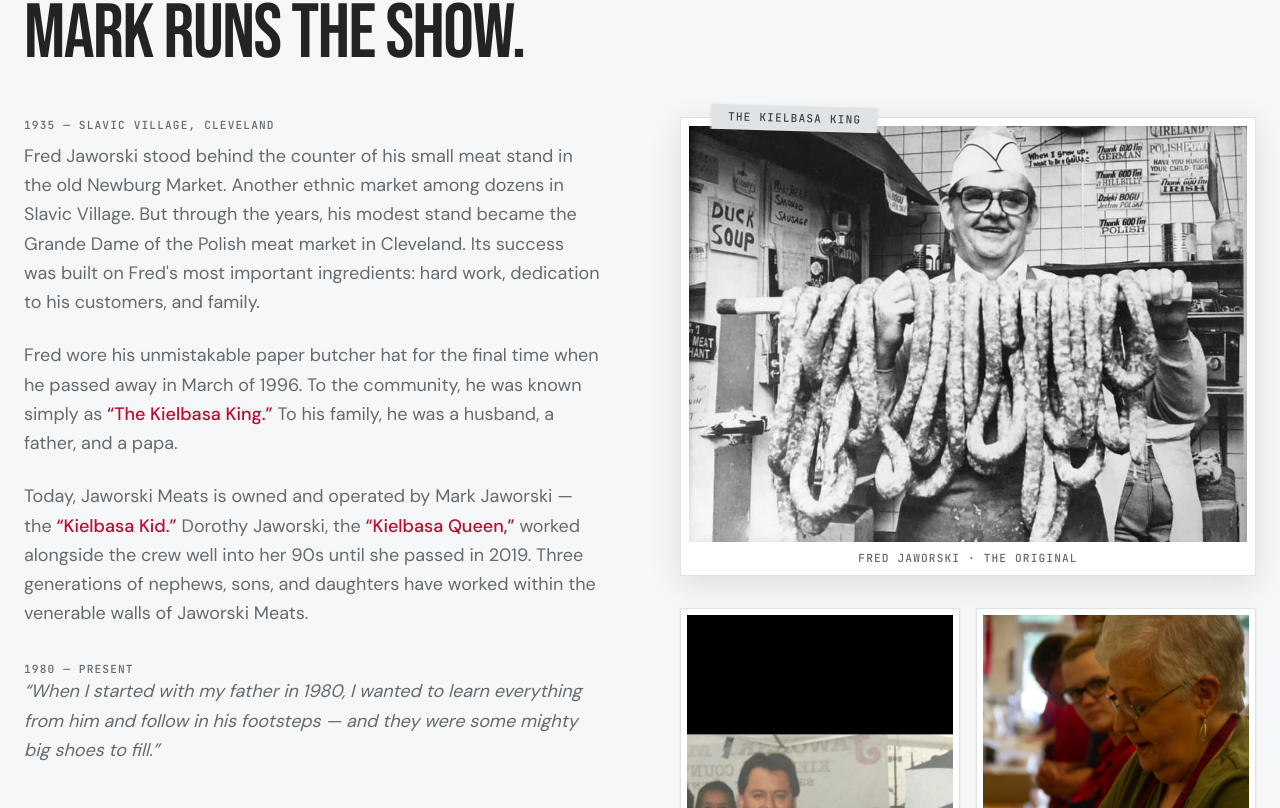
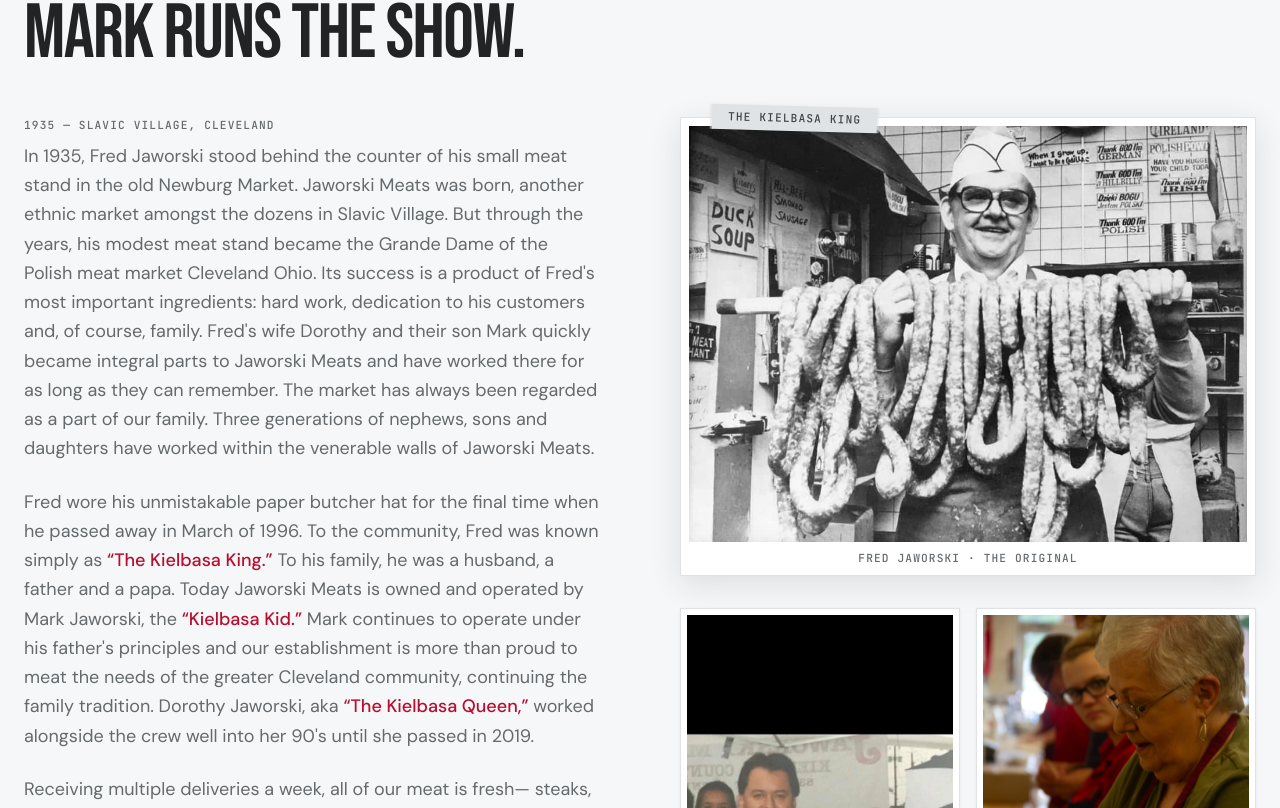
Before and after one commit to singar77-sys/jaworkis, a Next.js app: page / in a window 1280 px wide. Shown: the part 1052-1860 px from the top of the page. Built offline with nearby package versions, Linux system fonts and the light colour scheme; no server answers.

Commit message:
Heritage: replace with full original Our Story text

```diff
--- a/src/components/Heritage.tsx
+++ b/src/components/Heritage.tsx
@@ -26,43 +26,54 @@
             <ScrollReveal delay={0.1}>
               <p className="text-label text-accent mb-2">1935 &mdash; Slavic Village, Cleveland</p>
               <p className="text-lg leading-relaxed text-fg-muted">
-                Fred Jaworski stood behind the counter of his small meat stand
-                in the old Newburg Market. Another ethnic market among dozens in
-                Slavic Village. But through the years, his modest stand became
-                the Grande Dame of the Polish meat market in Cleveland. Its
-                success was built on Fred&apos;s most important ingredients: hard
-                work, dedication to his customers, and family.
+                In 1935, Fred Jaworski stood behind the counter of his small meat stand in the old Newburg Market.
+                Jaworski Meats was born, another ethnic market amongst the dozens in Slavic Village. But through the
+                years, his modest meat stand became the Grande Dame of the Polish meat market Cleveland Ohio. Its
+                success is a product of Fred&apos;s most important ingredients: hard work, dedication to his customers
+                and, of course, family. Fred&apos;s wife Dorothy and their son Mark quickly became integral parts to
+                Jaworski Meats and have worked there for as long as they can remember. The market has always been
+                regarded as a part of our family. Three generations of nephews, sons and daughters have worked within
+                the venerable walls of Jaworski Meats.
               </p>
             </ScrollReveal>
 
             <ScrollReveal delay={0.2}>
               <p className="text-lg leading-relaxed text-fg-muted">
-                Fred wore his unmistakable paper butcher hat for the final time
-                when he passed away in March of 1996. To the community, he was
-                known simply as <em className="text-primary font-medium not-italic">&ldquo;The Kielbasa King.&rdquo;</em>{" "}
-                To his family, he was a husband, a father, and a papa.
+                Fred wore his unmistakable paper butcher hat for the final time when he passed away in March of 1996.
+                To the community, Fred was known simply as <em className="text-primary font-medium not-italic">&ldquo;The Kielbasa King.&rdquo;</em>{" "}
+                To his family, he was a husband, a father and a papa. Today Jaworski Meats is owned and operated by
+                Mark Jaworski, the <em className="text-primary font-medium not-italic">&ldquo;Kielbasa Kid.&rdquo;</em>{" "}
+                Mark continues to operate under his father&apos;s principles and our establishment is more than proud
+                to meat the needs of the greater Cleveland community, continuing the family tradition. Dorothy
+                Jaworski, aka <em className="text-primary font-medium not-italic">&ldquo;The Kielbasa Queen,&rdquo;</em>{" "}
+                worked alongside the crew well into her 90&apos;s until she passed in 2019.
               </p>
             </ScrollReveal>
 
             <ScrollReveal delay={0.3}>
               <p className="text-lg leading-relaxed text-fg-muted">
-                Today, Jaworski Meats is owned and operated by Mark Jaworski
-                &mdash; the <em className="text-primary font-medium not-italic">&ldquo;Kielbasa Kid.&rdquo;</em>{" "}
-                Dorothy Jaworski, the <em className="text-primary font-medium not-italic">&ldquo;Kielbasa Queen,&rdquo;</em>{" "}
-                worked alongside the crew well into her 90s until she passed
-                in 2019. Three generations of nephews, sons, and daughters have
-                worked within the venerable walls of Jaworski Meats.
+                Receiving multiple deliveries a week, all of our meat is fresh&mdash; steaks, ribs, chops, chicken,
+                cold cuts, cheeses. You name it. All of our specialties are homemade&mdash; kielbasa, sausages,
+                smokies, Czernina, stuffed cabbage, pierogi and even Kiszka. Check out our lunch menu, backed by a
+                deli counter full of more than just the standard fare. Our homemade roast beef, roast pork, and
+                kielbasa loaf are second to none. Or try the daily lunch special&mdash; homemade soups and unique
+                sandwich creations. And who knows what else you will find&mdash; Mark is always tucked away in the
+                back, tending to ovens and stoves, synthesizing flavors and creating new tastes that redefine the
+                idea of food.
               </p>
             </ScrollReveal>
 
             <ScrollReveal delay={0.4}>
-              <p className="text-label text-accent mt-8">
-                1980 &mdash; Present
-              </p>
-              <p className="text-lg leading-relaxed text-fg-muted italic">
-                &ldquo;When I started with my father in 1980, I wanted to learn
-                everything from him and follow in his footsteps &mdash; and they
-                were some mighty big shoes to fill.&rdquo;
+              <p className="text-lg leading-relaxed text-fg-muted">
+                But we pride ourselves on more than just food. We offer a shopping experience you won&apos;t find in
+                any grocery store. Our walls proudly display photographs and tools of the Polish culture. We&apos;ll
+                cut your meat to order, right in front of you. And we still use white butcher paper. On
+                Saturday&apos;s, you&apos;ll hear the unmistakable sound of the old squeeze-box in stereo. But
+                don&apos;t be surprised if you hear a little Neil Young, too. Talk Browns, Indians, Buckeyes and Cavs
+                with Mark and Adam. But keep quiet if you are a Steelers, Red Sox or Michigan fan. You might
+                &lsquo;accidently&rsquo; get a thumb on the scale. We do our best to make sure folks leave our store
+                with a smile. At Jaworski&apos;s, we don&apos;t just run a business. There is a difference. To us,
+                our market is a way of life, a reflection of the proud dedication of the Jaworski name.
               </p>
             </ScrollReveal>
           </div>
```
